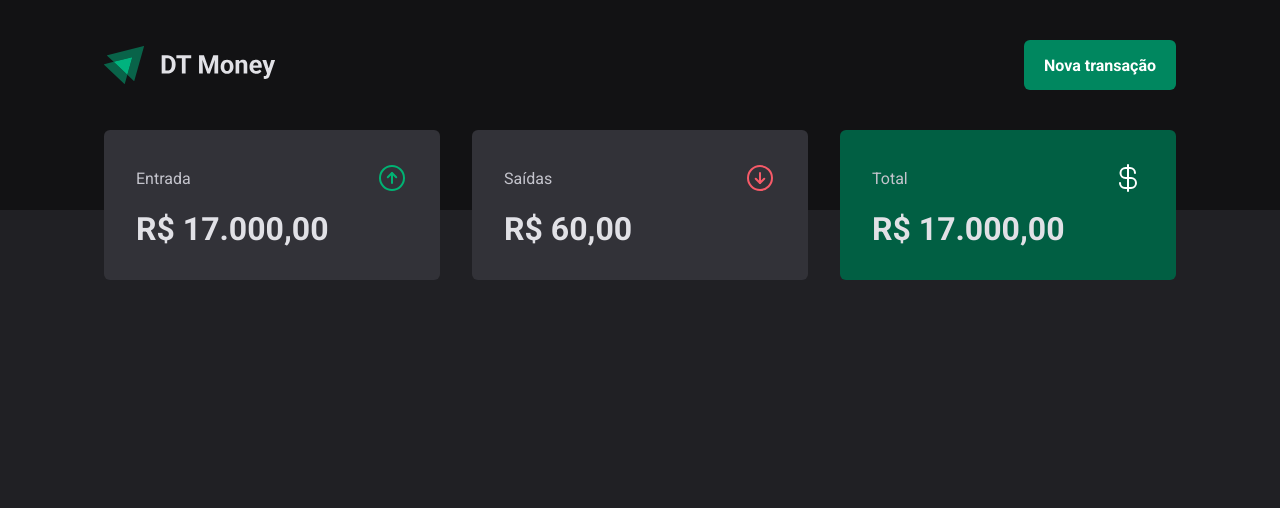
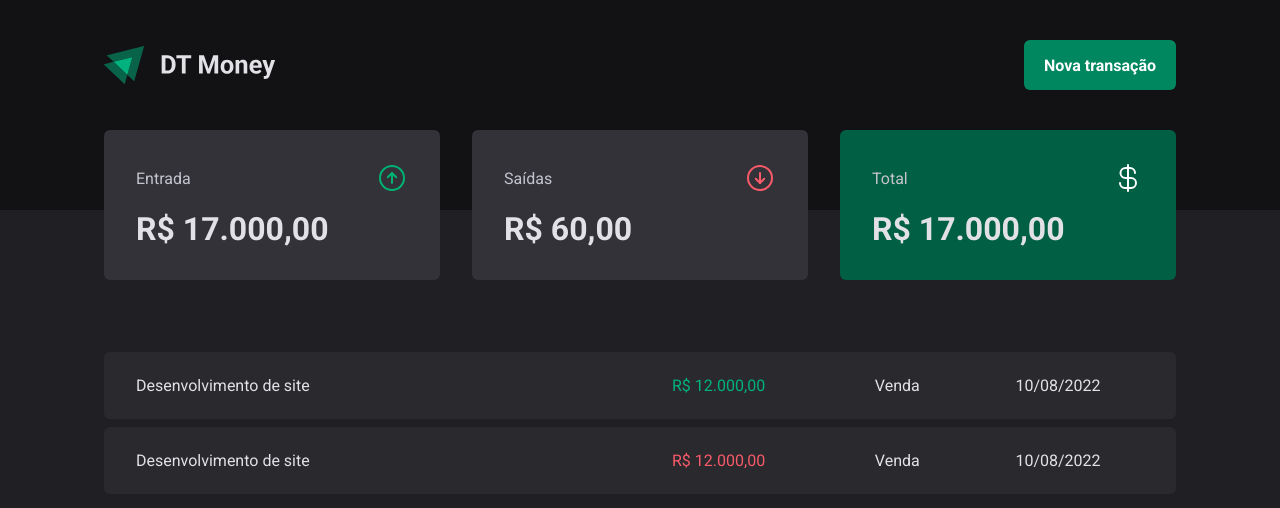
Before and after one commit to moraes3000/rocketseat-03-dt-money, a React (Vite) app: page / in a window 1280 px wide. Shown: the top 508 px of the page. Built offline with nearby package versions, Linux system fonts and the light colour scheme.

Commit message:
Tabela de transações

```diff
--- a/src/pages/Transactions/index.tsx
+++ b/src/pages/Transactions/index.tsx
@@ -1,5 +1,6 @@
 import { Header } from '../../components/Header';
 import { Summary } from '../../components/Summary';
+import { PriceHighlight, TransactionContainer, TransactionTable } from './styles';
 
 
 export function Transaction() {
@@ -7,6 +8,26 @@
     <div>
       <Header />
       <Summary />
+      <TransactionContainer>
+        <TransactionTable>
+          <tbody>
+            <tr>
+              <td width='50%'>Desenvolvimento de site</td>
+              <td><PriceHighlight variant='income'>R$ 12.000,00</PriceHighlight></td>
+              <td>Venda</td>
+              <td>10/08/2022</td>
+            </tr>
+            <tr>
+              <td width='50%'>Desenvolvimento de site</td>
+              <td><PriceHighlight variant='outcome'>R$ 12.000,00</PriceHighlight></td>
+              <td>Venda</td>
+              <td>10/08/2022</td>
+            </tr>
+
+          </tbody>
+        </TransactionTable>
+      </TransactionContainer>
     </div>
+
   );
 };
--- /dev/null
+++ b/src/pages/Transactions/styles.ts
@@ -0,0 +1,39 @@
+import styled from "styled-components";
+
+export const TransactionContainer = styled.main`
+  width: 100%;
+  max-width: 1120px;
+  margin: 4rem auto;
+  padding: 0 1.5rem;
+`
+
+export const TransactionTable = styled.table`
+  width: 100%;
+  border-collapse: separate;
+  border-spacing: 0  0.5rem;
+  margin-top: 1.5rem;
+
+  td{
+    padding: 1.5rem 2rem;
+    background: ${props => props.theme['gray-700']};
+
+    &:first-child{
+      border-top-left-radius: 6px;
+      border-bottom-left-radius: 6px;
+    }
+
+    &:last-child{
+      border-top-right-radius: 6px;
+      border-bottom-right-radius: 6px;
+    }
+  }
+
+`
+
+interface PriceHighlightProps {
+  variant: 'income' | 'outcome';
+}
+
+export const PriceHighlight = styled.span<PriceHighlightProps>`
+  color:${props => props.variant === 'income' ? props.theme['green-300'] : props.theme['red-300']}
+`
```
